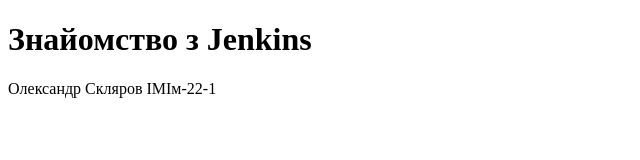
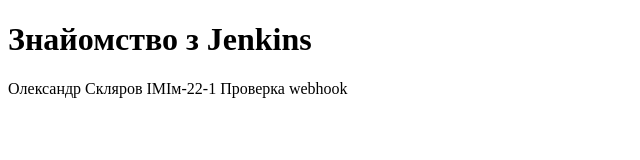
Before and after one commit to oleksandrskliarov/lab1, a plain HTML site: page index.html in a window 1280 px wide. Shown: the whole page, without its empty margins (0-640 px from the left). Drawn offline with Linux system fonts and the light colour scheme.

Commit message:
Update index.html

```diff
--- a/index.html
+++ b/index.html
@@ -6,6 +6,6 @@
   </head>
   <body>
     <H1>Знайомство з Jenkins</H1>
-    <p> Олександр Скляров ІМІм-22-1 </p>
+    <p> Олександр Скляров ІМІм-22-1 Проверка webhook</p>
   </body>
 </html>
```
